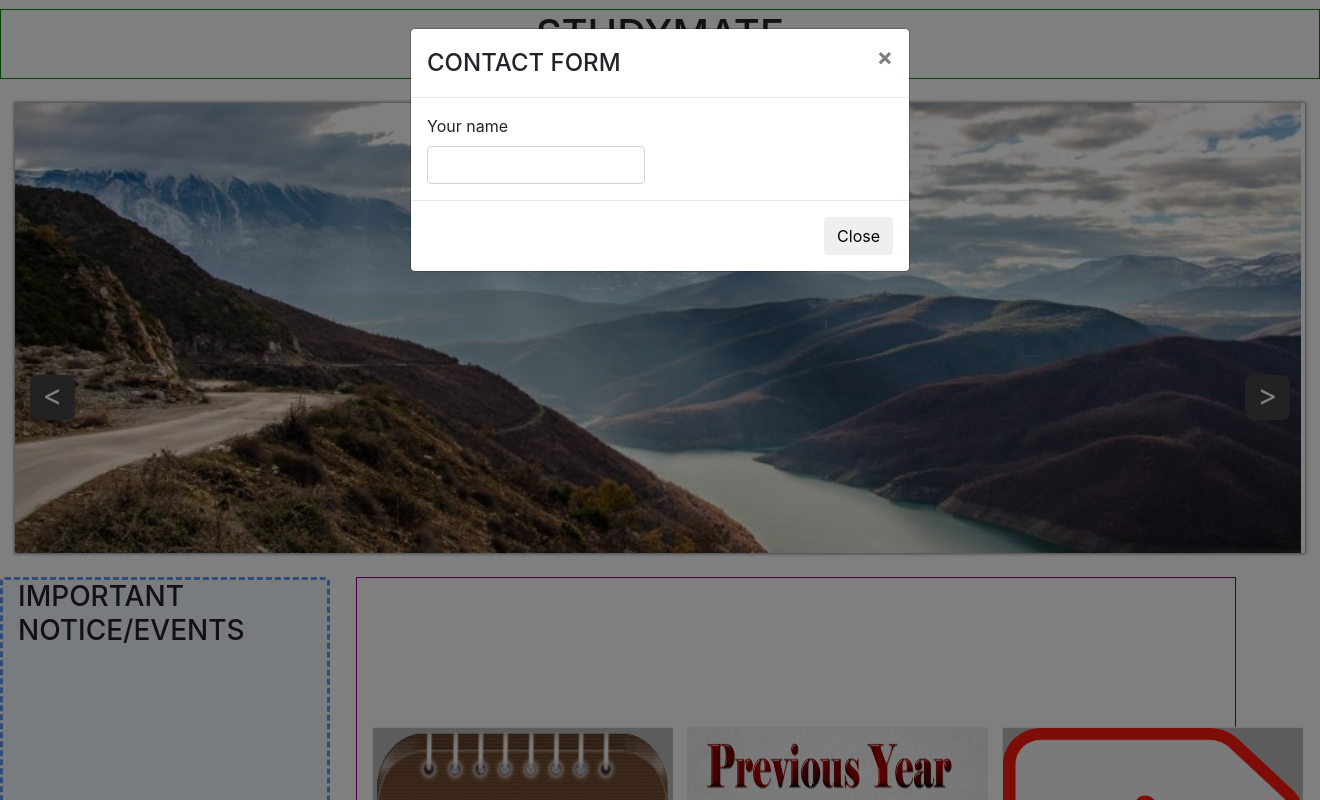
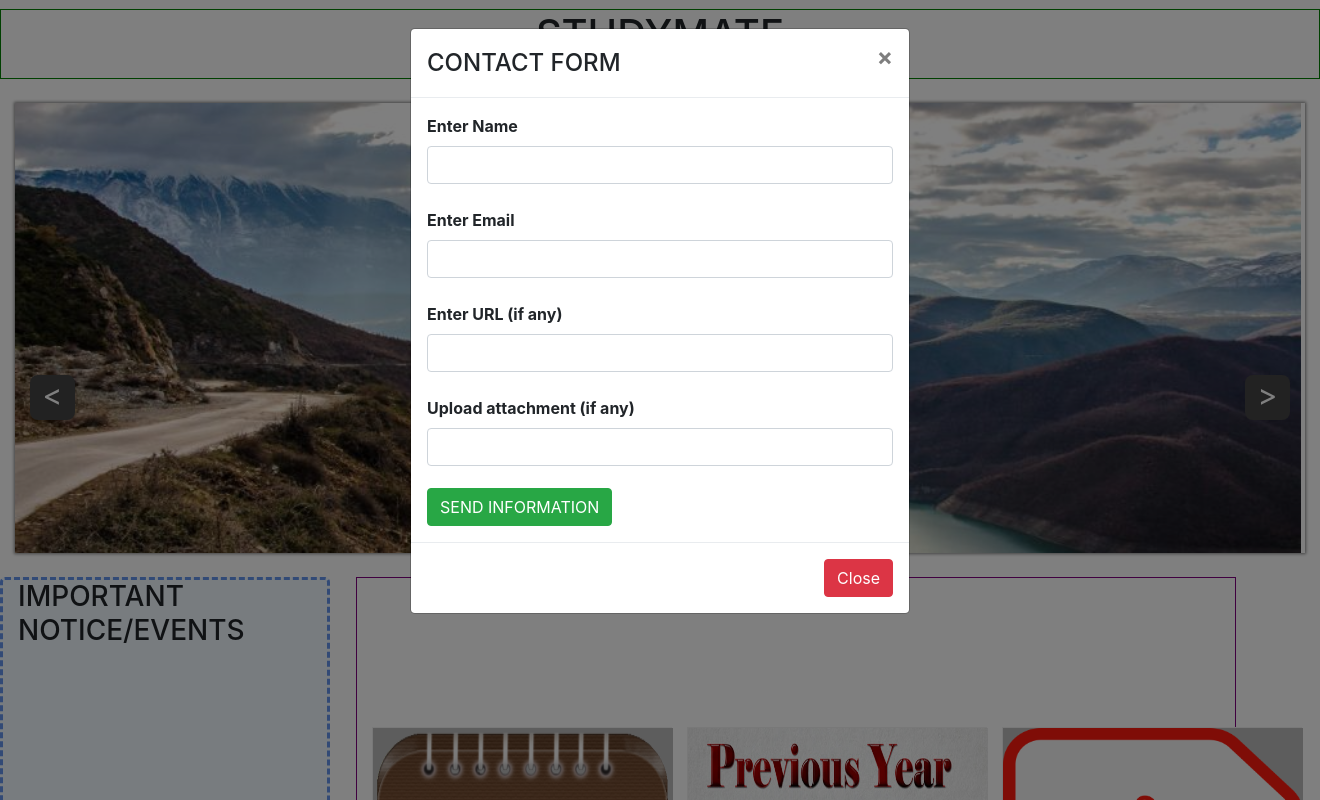
Before and after one commit to baralsushmita90/webD_project_SemIV, a PHP site: page / in a window 1320 px wide, after a click on "CONTACT US". Run offline with PHP 8.4, Linux system fonts and the light colour scheme; data comes from the database, SQL or seed files in the repository; both versions use the stored data as it was after the commit; some libraries are stand-ins or nearby versions.

Commit message:
contact form added

```diff
--- a/index.php
+++ b/index.php
@@ -3,6 +3,38 @@ include('db_conn.php');
 $sql = "SELECT * FROM notifications";
 $result = $conn->query($sql);
 $conn->close();
+ ?>
+
+
+ <?php
+
+ 	include('db_conn.php');
+ 	if(isset($_POST['send']))
+ 	{
+ 		// echo "<script> window.location.href = 'https://github.com/riyagoel192/webD_project_SemIV';</script>";
+ 		$name = $_POST['name'];
+ 		$email = $_POST['email'];
+ 		$url= $_POST['url'];
+ 		$upload= $_POST['upload'];
+
+ 		// if(empty($url))
+ 		// {
+ 		// 	// echo "URL empty";
+ 		// }
+
+ 		$sql = "INSERT INTO contact_form VALUES('$name','$email','$url','$upload')";
+
+ 		if(mysqli_query($conn, $sql))
+ 		{
+ 			// echo "values inserted successfully";
+ 		}
+ 		else
+ 		{
+ 			// echo "values not inserted successfully";
+ 		}
+
+ 	}
+
  ?>
 
 
@@ -252,26 +284,52 @@ $conn->close();
         					</div>
         				<div class="modal-body">
           					<!-- <p>Some text in the modal.</p> -->
-          					<form>
+          					<form method="POST" action="index.php">
           						<!--Grid row-->
                 				<div class="row">
 
                     			<!--Grid column-->
-                    			<div class="col-md-6">
+                    			<div class="col-md-12" style="border: none;">
+
                         		<div class="md-form mb-0">
-                            		<label for="name" class="">Your name</label>
-                            		<input type="text" id="name" name="name" class="form-control">
+                            		<label for="name" class=""><b>Enter Name</b></label>
+                            		<input type="text" id="name" name="name" class="form-control" required>
                         		</div>
+
+                        		<br>
+
+                        		<div class="md-form mb-0">
+                            		<label for="email" class=""><b>Enter Email</b></label>
+                            		<input type="text" id="email" name="email" class="form-control" required>
+                        		</div>
+
+                        		<br>
+
+                        		<div class="md-form mb-0">
+                            		<label for="upload" class=""><b>Enter URL (if any)</b></label>
+                            		<input type="text" id="url" name="url" class="form-control">
+                        		</div>
+
+                        		<br>
+
+                        		<div class="md-form mb-0">
+                            		<label for="upload" class=""><b>Upload attachment (if any)</b></label>
+                            		<input type="text" id="upload" name="upload" class="form-control">
+                        		</div>
+
                     			</div>
                     			<!--Grid column-->
 
                     			</div>
+
+                    			<br>
+                    			<input type="submit" class="btn btn-success" id="send" name="send" value="SEND INFORMATION">
                     			<!-- End of Grid row -->
 
           					</form>
         				</div>
         				<div class="modal-footer">
-          					<button type="button" class="btn btn-default" data-dismiss="modal">Close</button>
+          					<button type="button" class="btn btn-danger" data-dismiss="modal">Close</button>
         				</div>
       					</div>
 
```
Also changed, not shown: contact_form.sql (added, +57 -0 lines).
